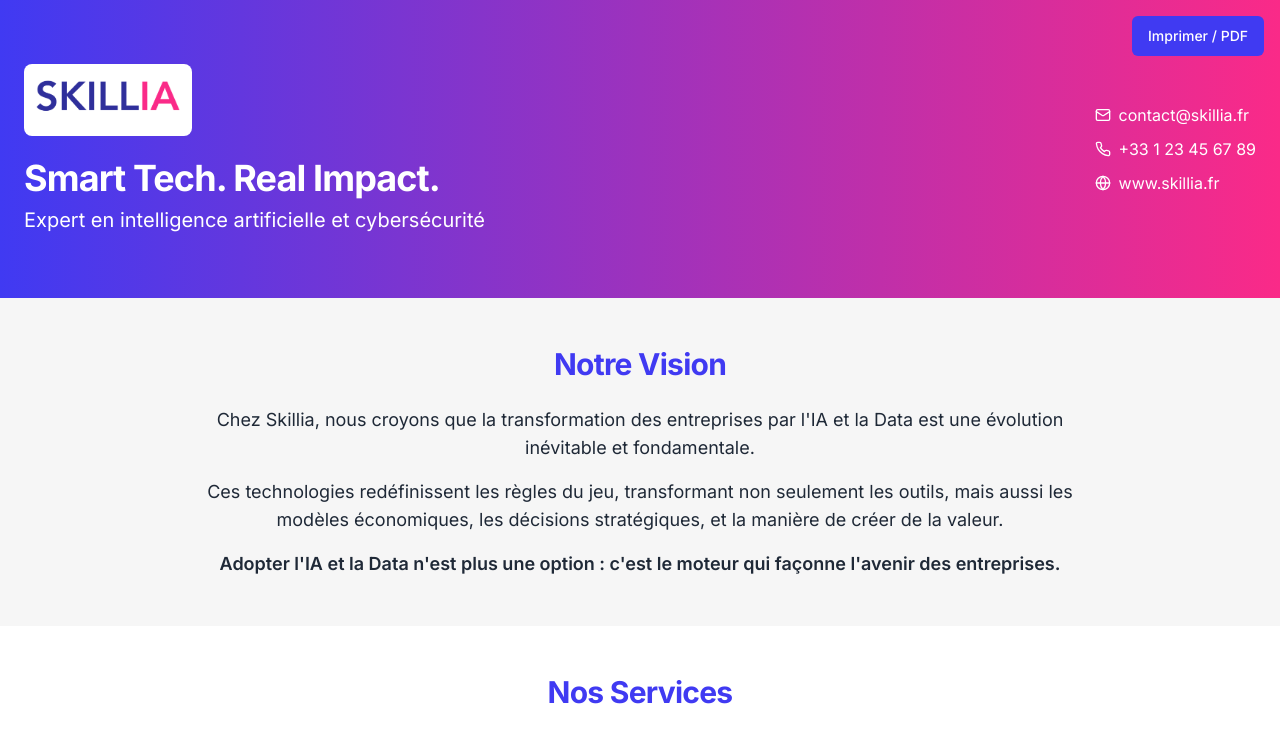
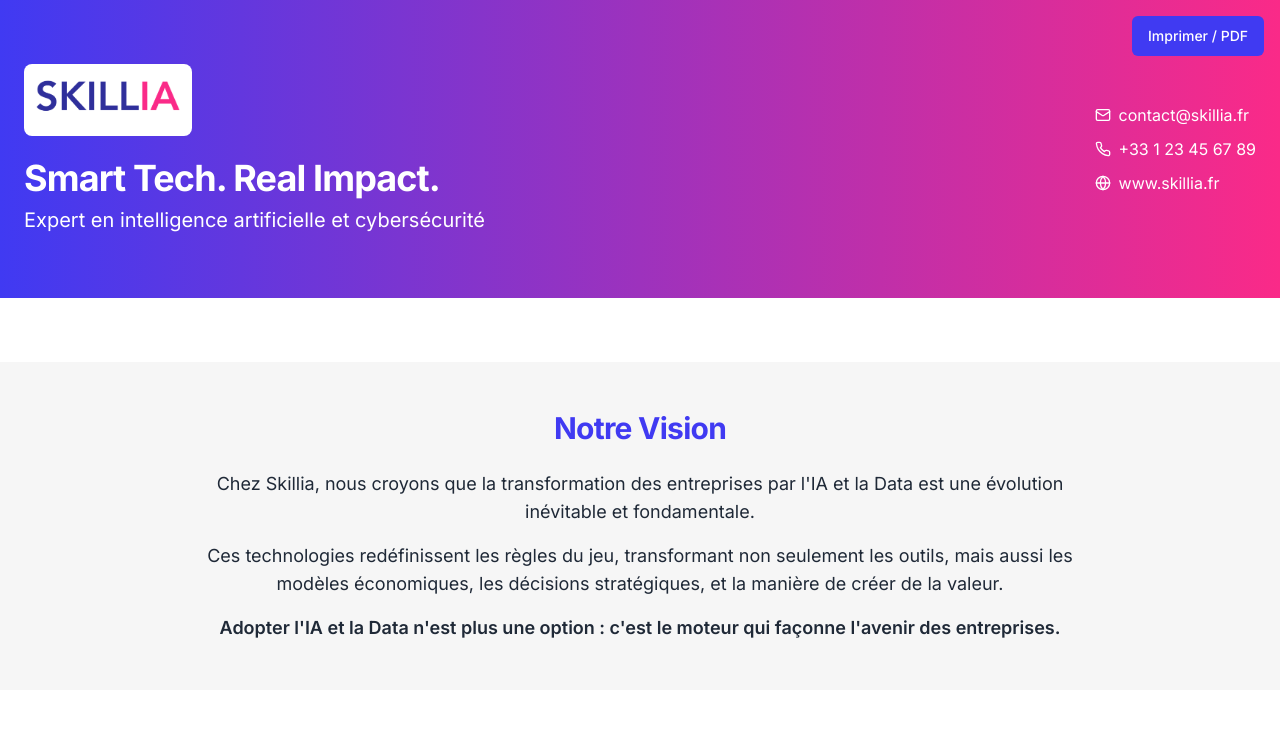
Before and after one commit to Medbmayem/skillia-reboot-design, a React (Vite) app: page /plaquette in a window 1280 px wide. Shown: the top 740 px of the page. Built offline with nearby package versions, Linux system fonts and the light colour scheme; no server answers.

Commit message:
Add white band to header
Add a white band across the entire width of the header in the PlaquettePage.

```diff
--- a/src/pages/PlaquettePage.tsx
+++ b/src/pages/PlaquettePage.tsx
@@ -45,6 +45,9 @@ const PlaquettePage = () => {
           </div>
         </div>
       </header>
+
+      {/* White Band - Full Width */}
+      <div className="w-full bg-white py-8 print:py-6"></div>
 
       {/* Vision Section */}
       <section className="py-12 bg-[#F6F6F6] print:py-8">
```
